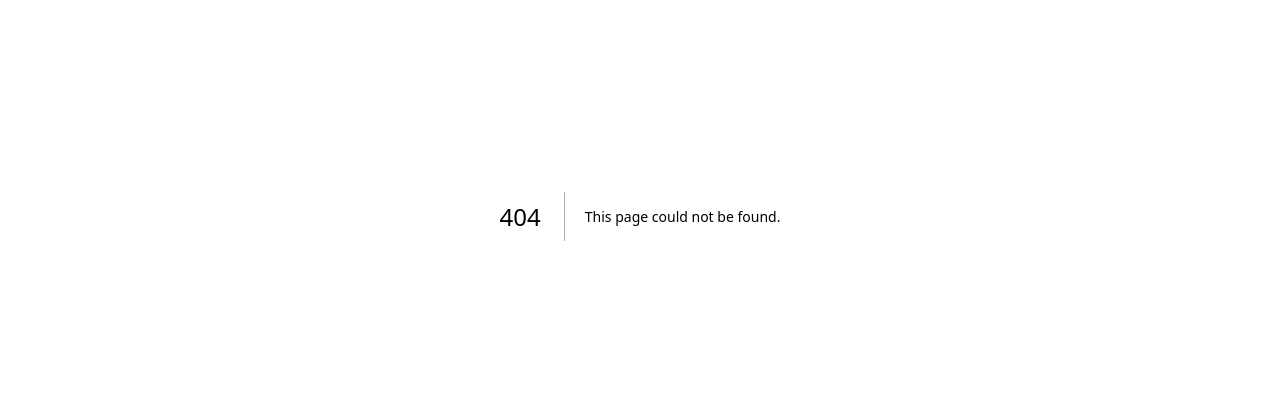
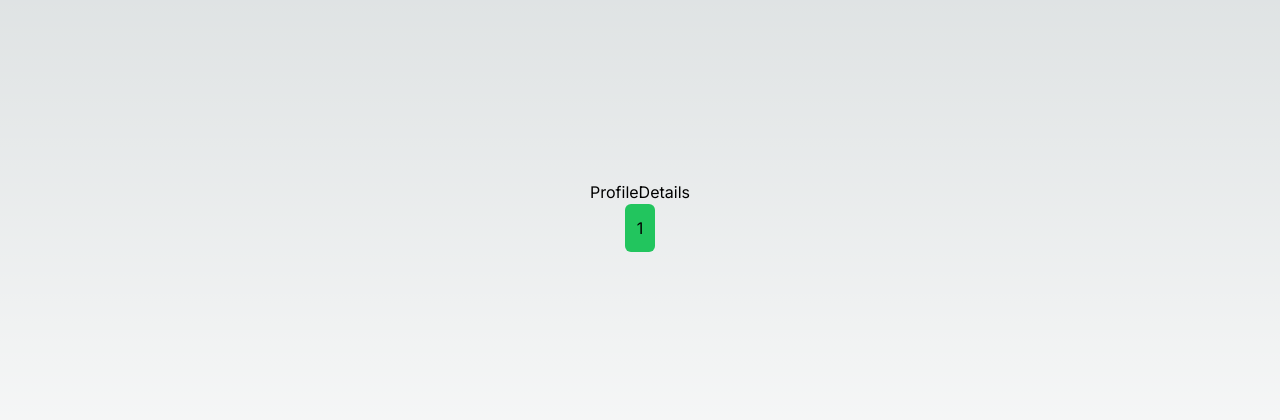
Before and after one commit to dev-ahad-ali/next-auth, a Next.js app: page /profile/1 in a window 1280 px wide. Before the commit this address had no page. Shown: the part 184-604 px from the top of the page. Built offline with nearby package versions, Linux system fonts and the light colour scheme.

Commit message:
Update: dynamic profile route added

```diff
--- /dev/null
+++ b/src/app/profile/[id]/page.tsx
@@ -0,0 +1,11 @@
+'use client';
+import React from 'react';
+
+export default function ProfileDetails({ params }: any) {
+  return (
+    <div className='flex flex-col items-center justify-center min-h-screen py-2'>
+      <h1> ProfileDetails</h1>
+      <h2 className='bg-green-500 p-3 rounded-md'>{params.id}</h2>
+    </div>
+  );
+}
```
